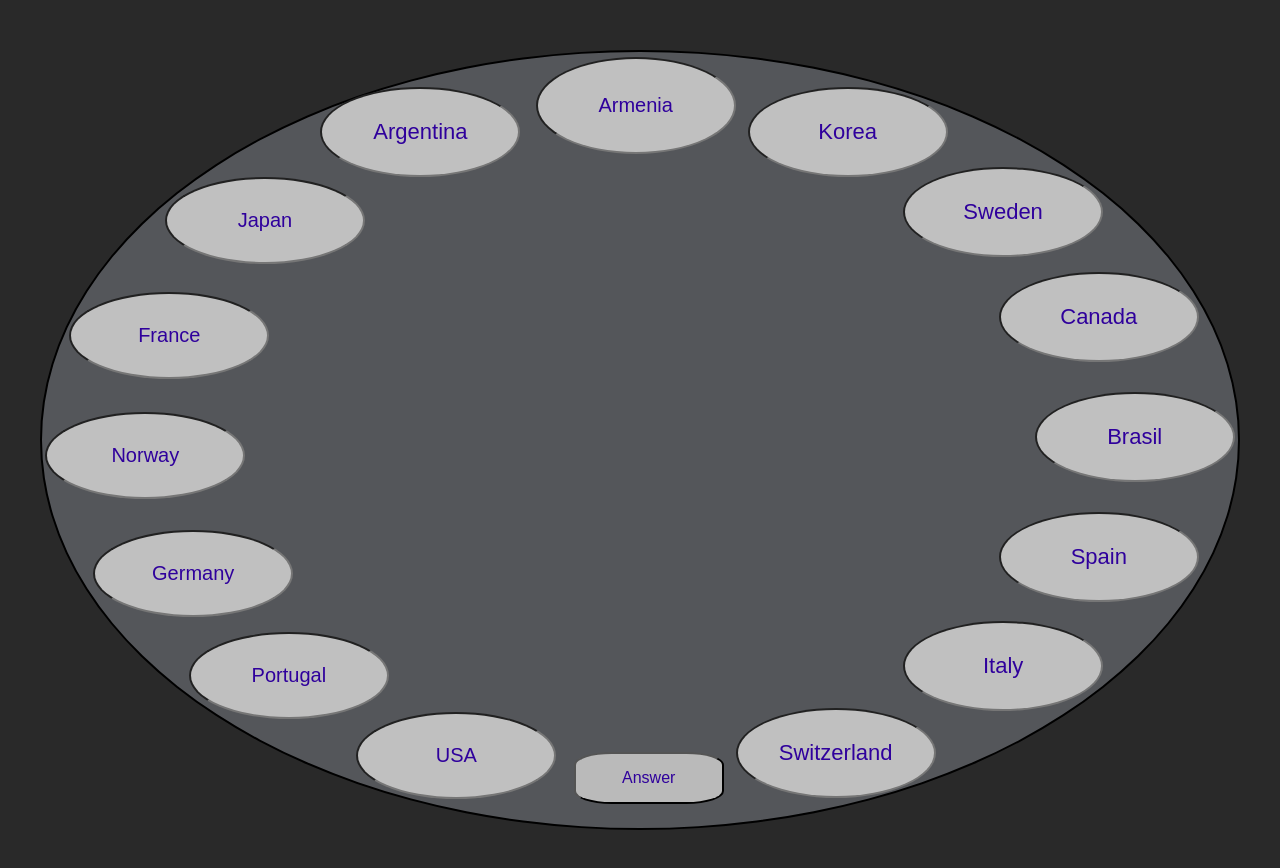
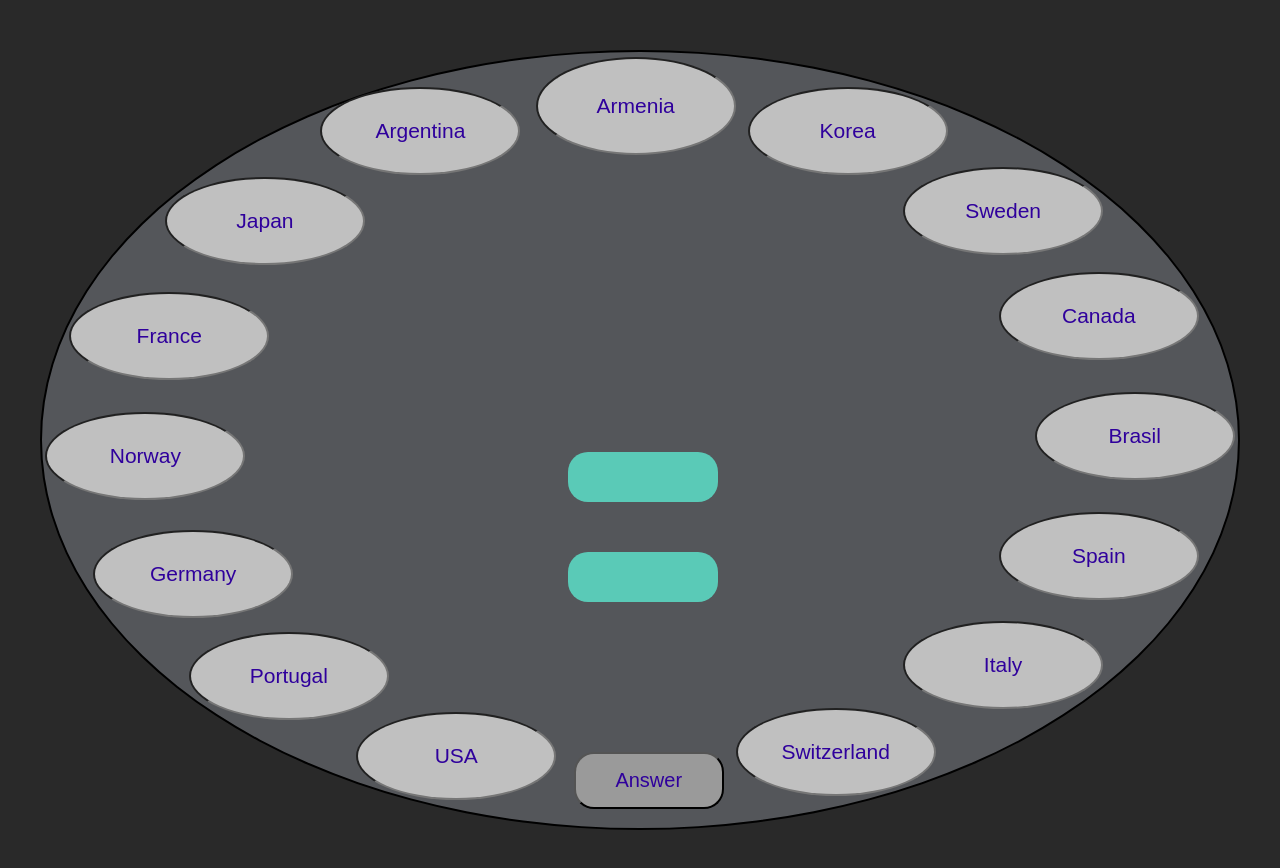
Before and after one commit to ArthurGhazaryan/Countries, a plain HTML site: page index.html in a window 1280 px wide. Drawn offline with Linux system fonts and the light colour scheme.

Commit message:
style.css

```diff
--- a/style.css
+++ b/style.css
@@ -19,6 +19,7 @@ body{
 
 input{
     position: absolute;
+    font-size: 21px;
     width: 200px;
     background-color: rgb(192, 192, 192);
     color: rgb(0, 0, 0);
@@ -32,105 +33,90 @@ input{
 }
 
 #left1{
-    font-size: 20px;
     padding: 35px;
     top: 5px;
     right: 42%;
 }
 
 #left2{
-    font-size: 22px;
     padding: 30px;
     top: 35px;
     right: 60%;
 }
 
 #left3{
-    font-size: 20px;
     padding: 30px;
     top: 125px;
     right: 73%;
 }
 
 #left4{
-    font-size: 20px;
     padding: 30px;
     top: 240px;
     right: 81%;
 }
 
 #left5{
-    font-size: 20px;
     padding: 30px;
     top: 360px;
     right: 83%;
 }
 
 #left6{
-    font-size: 20px;
     padding: 30px;
     top: 478px;
     right: 79%;
 }
 
 #left7{
-    font-size: 20px;
     padding: 30px;
     top: 580px;
     right: 71%;
 }
 
 #left8{
-    font-size: 20px;
     padding: 30px;
     top: 660px;
     right: 57%;
 }
 
 #right1{
-    font-size: 22px;
     padding: 30px;
     top: 35px;
     left: 59%;
 }
 
 #right2{
-    font-size: 22px;
     padding: 30px;
     top: 115px;
     left: 72%;
 }
 
 #right3{
-    font-size: 22px;
     padding: 30px;
     top: 220px;
     left: 80%;
 }
 
 #right4{
-    font-size: 22px;
     padding: 30px;
     top: 340px;
     left: 83%;
 }
 
 #right5{
-    font-size: 22px;
     padding: 30px;
     top: 460px;
     left: 80%;
 }
 
 #right6{
-    font-size: 22px;
     padding: 30px;
     top: 569px;
     left: 72%;
 }
 
 #right7{
-    font-size: 22px;
     padding: 30px;
     top: 656px;
     left: 58%;
@@ -138,19 +124,45 @@ input{
 
 button{
     position: absolute;
-    background-color: rgb(186, 186, 186);
+    background-color: rgb(154, 154, 154);
     color: rgb(47, 0, 156);
-    border-radius: 25%;
+    border-radius: 20px;
     right: 43%;
     width: 150px;
     top: 700px;
     padding: 15px;
-    font-size: 16px;
+    font-size: 20px;
     cursor: pointer;
 }
 
 button:hover{
     size: 200%;
     font-size: 20px;
-    box-shadow: 3px 3px 3px 3px;
+    box-shadow: 2px 2px 2px 2px;
 }
+
+#score{
+    font-size: 22px;
+    text-align: center;
+    padding: 11px;
+    width: 150px;
+    height: 50px;
+    background-color: rgb(90, 202, 183);
+    position: absolute;
+    top: 400px;
+    right: 520px;
+    border-radius: 20px;
+}
+
+#answer{
+    font-size: 22px;
+    text-align: center;
+    padding: 11px;
+    width: 150px;
+    height: 50px;
+    background-color: rgb(90, 202, 183);
+    position: absolute;
+    top: 500px;
+    right: 520px;
+    border-radius: 20px;
+}
```
